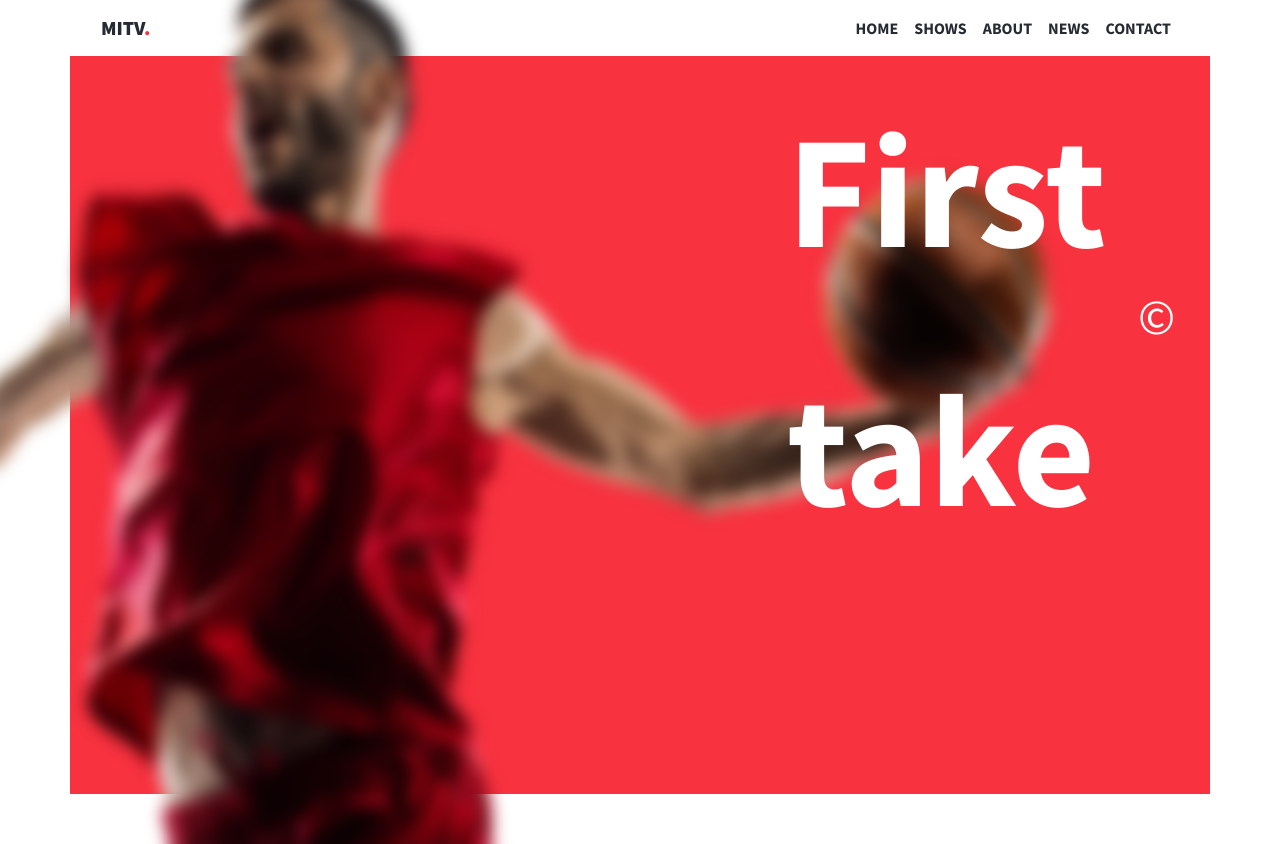
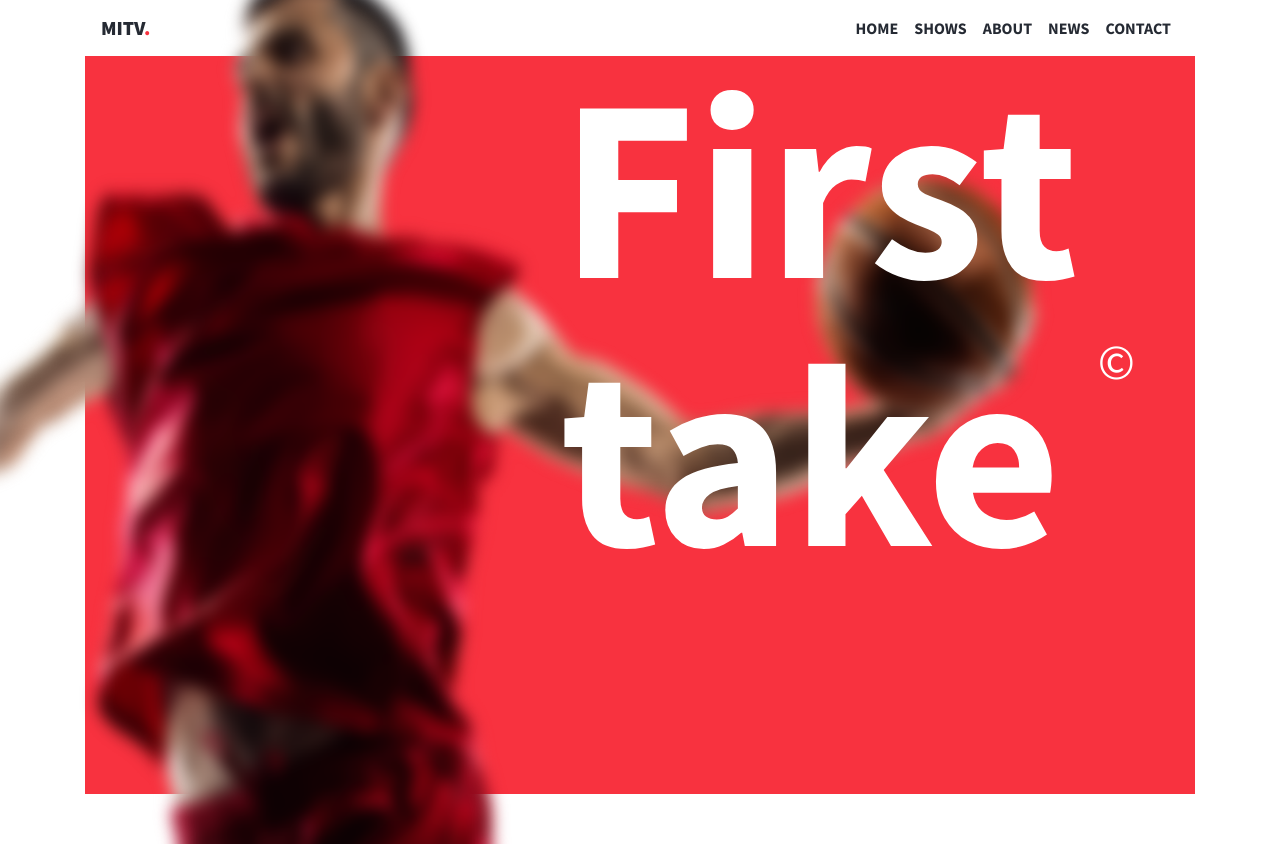
Before and after one commit to AmjadRathod/mitv, a Jekyll site: the page built from index.html, in a window 1280 px wide. Shown: the top 844 px of the page. Built offline with Jekyll 4.4.1, drawn with Linux system fonts in a browser that asks for light colours; nearby versions of some CDN libraries; grey boxes are pictures that could not be loaded.

Commit message:
fix home page carousel

```diff
--- /dev/null
+++ b/_includes/carousel/home_carousel.html
@@ -0,0 +1,18 @@
+<section class="header_hero">
+  <div class="container">
+    <div class="carousel">
+      <div class="row">
+        <img src="/assets/images/Model2.png" alt="" class="header_hero_img">
+        <div class="col-5">
+        </div>
+        <div class="col-7">
+          <!-- <div class="header_title"> -->
+            <h1 class="header_title title1">First</h1>
+            <p class="header_copyright">&#169;</p>
+            <h1 class="header_title">take</h1>
+          <!-- </div> -->
+        </div>
+      </div>
+    </div>
+  </div>
+</section>
--- a/_includes/header.html
+++ b/_includes/header.html
@@ -1,37 +1,3 @@
 <header>
-  <div class="container">
-    <nav class="navbar navbar-expand-lg">
-      <a class="navbar-brand" href="/">MITV<span>.</span> </a>
-      <button class="navbar-toggler" type="button" data-toggle="collapse" data-target="#navbarSupportedContent" aria-controls="navbarSupportedContent" aria-expanded="false" aria-label="Toggle navigation">
-        <span class="navbar-toggler-icon"></span>
-      </button>
-
-      <div class="collapse navbar-collapse" id="navbarSupportedContent">
-        <ul class="navbar-nav ml-auto">
-          {% for item in site.data.menu %}
-            <li class="nav-item">
-              <a class="nav-link" href="{{ item.Link }}">{{ item.Name }}</a>
-            </li>
-          {% endfor %}
-      </div>
-    </nav>
-  </div>
-  <section class="header_hero">
-    <div class="container">
-      <div class="row">
-        <div class="carousel">
-          <img src="/assets/images/Model2.png" alt="" class="header_hero_img">
-          <div class="col-6">
-          </div>
-          <div class="col-6">
-            <!-- <div class="header_title"> -->
-              <h1 class="header_title title1">First</h1>
-              <p class="header_copyright">&#169;</p>
-              <h1 class="header_title">take</h1>
-            <!-- </div> -->
-          </div>
-        </div>
-      </div>
-    </div>
-  </section>
+  {% include nav.html %}
 </header>
--- /dev/null
+++ b/_includes/nav.html
@@ -0,0 +1,17 @@
+<div class="container">
+  <nav class="navbar navbar-expand-lg">
+    <a class="navbar-brand" href="/">MITV<span>.</span> </a>
+    <button class="navbar-toggler" type="button" data-toggle="collapse" data-target="#navbarSupportedContent" aria-controls="navbarSupportedContent" aria-expanded="false" aria-label="Toggle navigation">
+      <span class="navbar-toggler-icon"></span>
+    </button>
+
+    <div class="collapse navbar-collapse" id="navbarSupportedContent">
+      <ul class="navbar-nav ml-auto">
+        {% for item in site.data.menu %}
+          <li class="nav-item">
+            <a class="nav-link" href="{{ item.Link }}">{{ item.Name }}</a>
+          </li>
+        {% endfor %}
+    </div>
+  </nav>
+</div>
--- a/_sass/fatahdigital/header.scss
+++ b/_sass/fatahdigital/header.scss
@@ -37,19 +37,20 @@
       height: 100vh;
     }
     .header_title {
-      font-size: 160px;
+      font-size: 260px;
       font-weight: 700;
       z-index: 100;
-      margin-left: 130%;
+      // margin-left: 130%;
       color: $white_color;
       line-height: 1;
     }
     .title1{
-      margin-top: 10%;
+      // margin-top: 10%;
     }
     .header_copyright {
       color: $white_color;
-      margin-left: 195%;
+      float: right;
+      margin-right: 60px;
       font-size: 50px;
     }
   }
--- a/_sass/fatahdigital/home.scss
+++ b/_sass/fatahdigital/home.scss
@@ -1,5 +1,5 @@
 .home_hero1 {
-  background: url("/assets/images/home_hero11.png");
+  // background: url("/assets/images/home_hero11.png");
   background-position: center;
   margin-top: 50px;
   width: 100%;
--- a/index.html
+++ b/index.html
@@ -3,6 +3,9 @@ layout: default
 title: # Your Page Title
 description: # Your Page Discription
 ---
+
+  {% include carousel/home_carousel.html %}
+
 <main>
   <section class="home_hero1">
     <div class="container-fluid">
```
Also changed, not shown: _layouts/default.html (line endings or trailing spaces).
